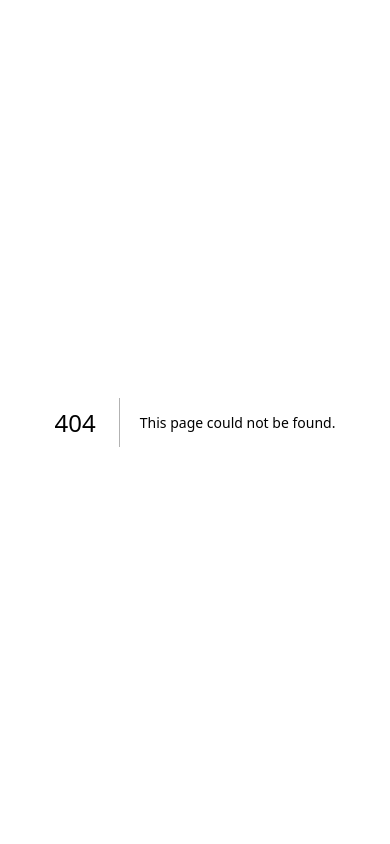
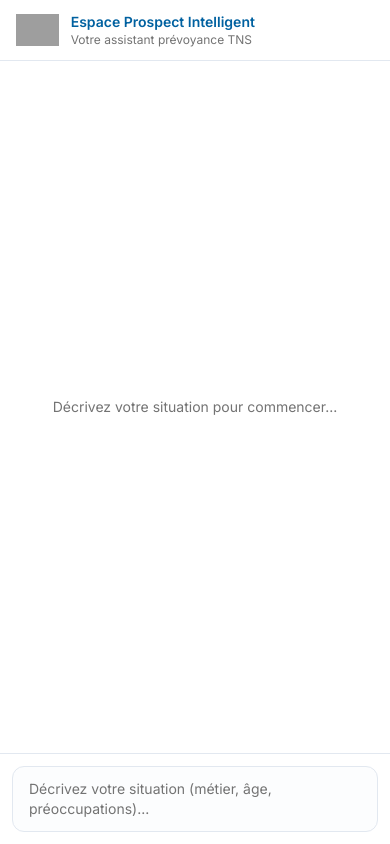
Before and after one commit to paulduchateau-lgtm/espaceprospect, a Next.js app: page /chat in a window 390 px wide. Before the commit this address had no page. Built offline with nearby package versions, Linux system fonts and the light colour scheme; grey boxes are pictures that could not be loaded.

Commit message:
feat(03-01): create ChatContainer and /chat page
Full-height chat layout with h-dvh for mobile keyboard compatibility,
header, message list, empty state, and placeholder input area.

Co-Authored-By: Claude Opus 4.6 <noreply@anthropic.com>

```diff
--- /dev/null
+++ b/src/app/chat/page.tsx
@@ -0,0 +1,5 @@
+import { ChatContainer } from '@/components/chat/ChatContainer';
+
+export default function ChatPage() {
+  return <ChatContainer />;
+}
--- /dev/null
+++ b/src/components/chat/ChatContainer.tsx
@@ -0,0 +1,39 @@
+'use client';
+
+import { useState } from 'react';
+import type { UIMessage } from 'ai';
+import { ChatHeader } from './ChatHeader';
+import { MessageList } from './MessageList';
+
+export function ChatContainer() {
+  // Placeholder state — will be replaced by useChat in Plan 03
+  const [messages] = useState<UIMessage[]>([]);
+  const status = 'ready' as const;
+  const hasMessages = messages.length > 0;
+
+  return (
+    <div className="flex flex-col h-dvh">
+      <ChatHeader />
+
+      {/* Message area — placeholder until Plans 02/03 add empty state and useChat */}
+      {hasMessages ? (
+        <MessageList messages={messages} status={status} />
+      ) : (
+        <div className="flex-1 flex items-center justify-center text-muted-foreground">
+          <p className="text-center text-sm">
+            Décrivez votre situation pour commencer...
+          </p>
+        </div>
+      )}
+
+      {/* Input placeholder — replaced in Plan 02 */}
+      <div className="sticky bottom-0 bg-background border-t border-border p-3 shrink-0">
+        <div className="max-w-3xl mx-auto">
+          <div className="flex items-center gap-2 rounded-lg border border-border bg-muted/30 px-4 py-3 text-muted-foreground text-sm">
+            Décrivez votre situation (métier, âge, préoccupations)...
+          </div>
+        </div>
+      </div>
+    </div>
+  );
+}
```
